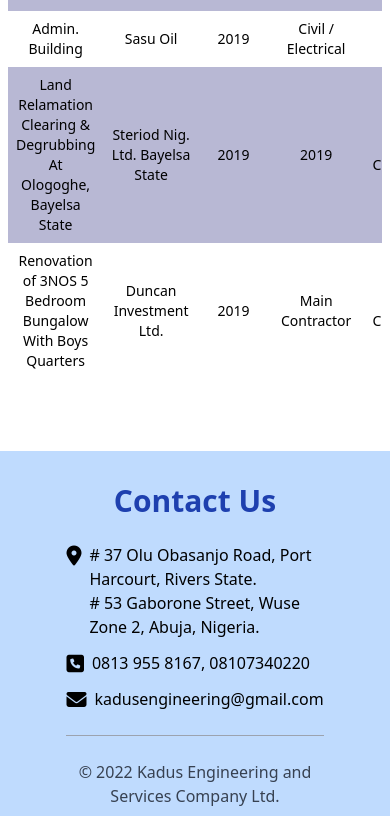
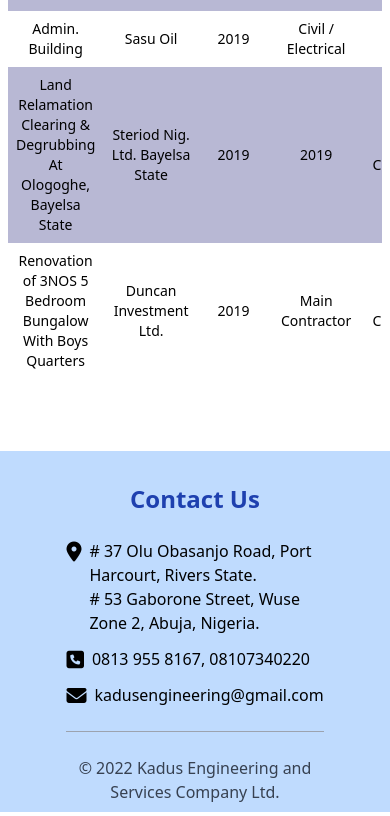
Before and after one commit to daveterry76/kadus-website, a plain HTML site: page index.html in a window 390 px wide. Shown: the part 2763-3579 px from the top of the page. Drawn offline with Linux system fonts and the light colour scheme.

Commit message:
made adjustments to the contact heading again and i deleted some commented code

```diff
--- a/index.html
+++ b/index.html
@@ -370,15 +370,6 @@
                 </tr>
               </table>
             </div>
-            <!-- <h5>
-              <span class="text-blue-700"> PROJECT NAME:</span> Khasu Hostel
-              Choba, Port Hacourt
-            </h5>
-            <h5>
-              <span class="text-blue-700"> CLIENT:</span> Khasu Properties
-            </h5>
-            <h5><span class="text-blue-700"> SCOPE OF WORK:</span> Building</h5>
-            <p><span class="text-blue-700"> Status:</span> Bidding</p> -->
           </div>
         </div>
       </div>
@@ -390,7 +381,7 @@
         class="px-24 pt-8 pb-2 flex flex-col justify-center items-center bg-blue-200"
       >
         <h2
-          class="text-3xl md:text-4xl text-blue-800 md:text-center font-semibold mb-6"
+          class="text-2xl md:text-4xl text-blue-800 text-left md:text-center font-semibold mb-6"
         >
           Contact Us
         </h2>
```
